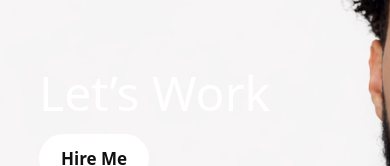
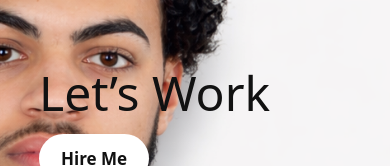
Before and after one commit to DariusNauglerWilliams/Darius-Naugler-Williams-Portfolio, a React (Vite) app in the folder dnw-portfolio/: page / in a window 390 px wide. Shown: the part 292-458 px from the top of the page. Built offline with nearby package versions, Linux system fonts and the light colour scheme.

Commit message:
fix hoepfully

```diff
--- a/dnw-portfolio/src/index.css
+++ b/dnw-portfolio/src/index.css
@@ -333,7 +333,7 @@ min-height: 100vh;
     min-height: 100svh;
     height: 100svh;
     object-fit: cover;
-    object-position: center center;
+    object-position: right center;
   }
 
   .project-shell {
@@ -384,7 +384,7 @@ min-height: 100vh;
     line-height: 0.95;
     margin-bottom: 18px !important;
     max-width: 260px;
-    color: #ffffff;
+    color: #111111;
   }
 
   #cta a {
```
